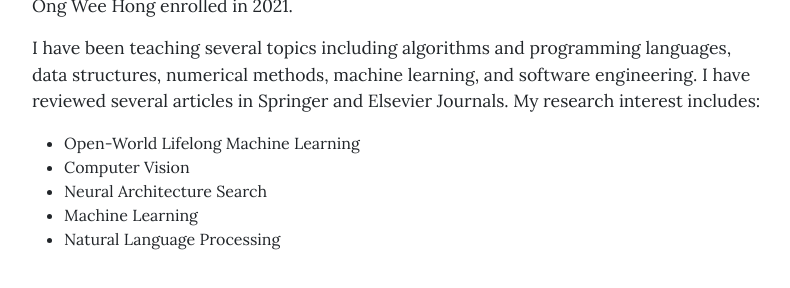
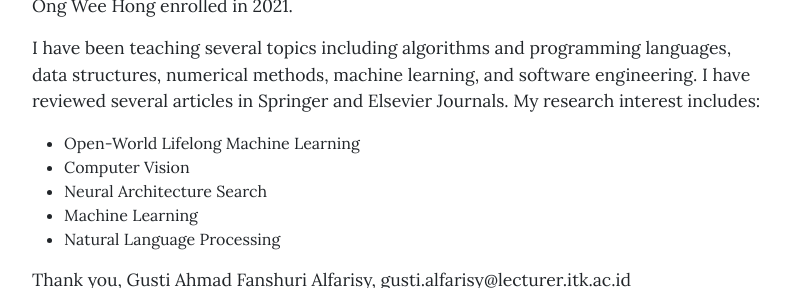
Before and after one commit to gusti-alfarisy/gusti-alfarisy.github.io, a Jekyll site: the page built from pages/home.md, in a window 1280 px wide and 900 px high, scrolled down 1572 px, cut to the strip 0-288 px from the top of the window. Shown: the whole strip, without its empty margins (240-1030 px from the left). Built offline with Jekyll 4.4.1, drawn with Linux system fonts in a browser that asks for light colours.

Commit message:
updating pages

```diff
--- a/pages/home.md
+++ b/pages/home.md
@@ -33,3 +33,8 @@ I have been teaching several topics including algorithms and programming languag
 - Neural Architecture Search
 - Machine Learning
 - Natural Language Processing
+
+
+Thank you,
+Gusti Ahmad Fanshuri Alfarisy,
+gusti.alfarisy@lecturer.itk.ac.id
```
